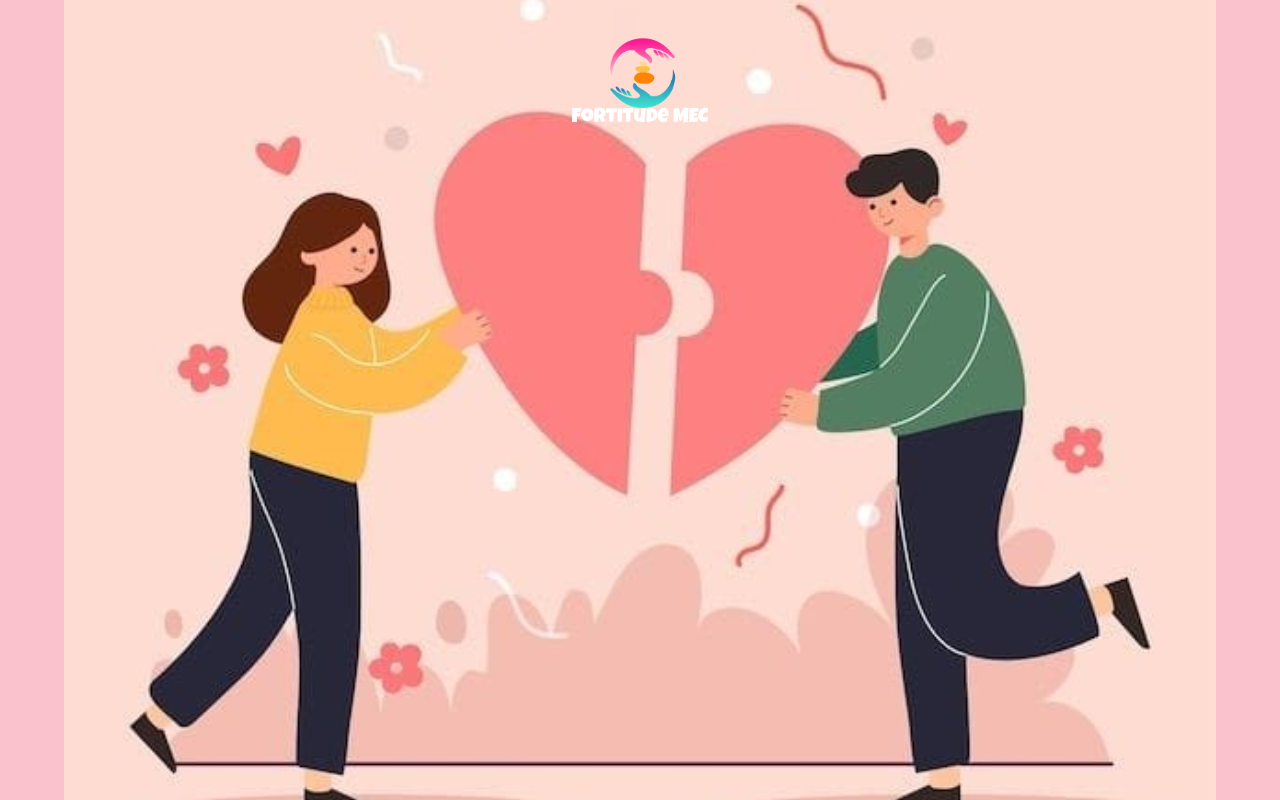
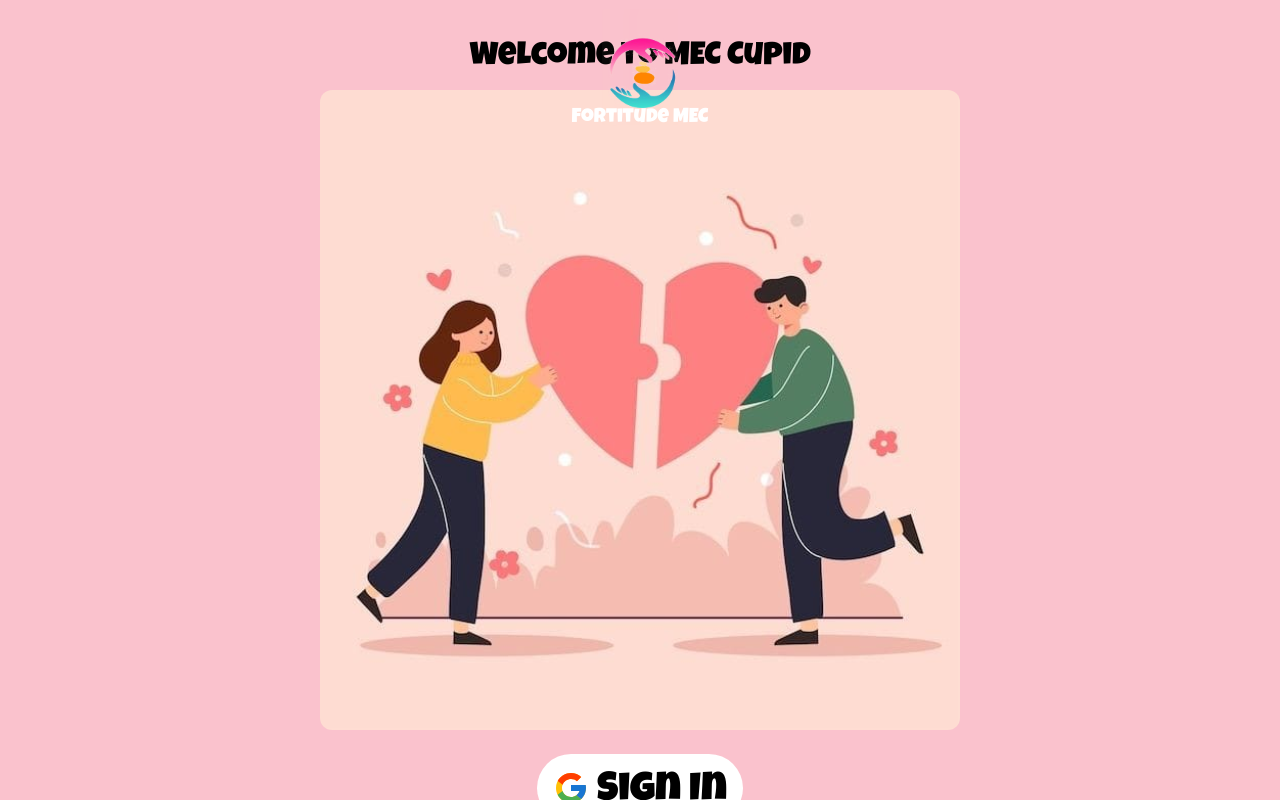
Before and after one commit to RohitAnish1/mec_cupid, a React (Vite) app in the folder registration-client/: page / in a window 1280 px wide. Built offline with nearby package versions, Linux system fonts and the light colour scheme; no server answers.

Commit message:
added ui changes

```diff
--- a/registration-client/src/components/Login.jsx
+++ b/registration-client/src/components/Login.jsx
@@ -33,11 +33,11 @@ export default function Login({ onLogin }) {
   return (
     <div className="relative flex flex-col items-center justify-center h-screen overflow-hidden">
       <div className="absolute -top-10 flex flex-col gap-2 h-20">
-        <img src={Logo} alt="Logo"/>
+        <img src={Logo} alt="Logo" />
         <h4 className="text-xl absolute text-center w-full top-36 text-white font-medium">Fortitude MEC</h4>
       </div>
-      <h1 className="text-[32px] mb-2 pt-4">Welcome to MEC Cupid</h1>
-      <img src={LoginImage} alt="Login Image" className="rounded-xl mb-6 w-[90vw]" />
+      <h1 className="text-[32px] mb-2 pt-4 mt-10">Welcome to MEC Cupid</h1>
+      <img src={LoginImage} alt="Login Image" className="rounded-xl mb-6 w-[80%] xs:w-[60%] sm:w-[50%]" />
       <button
         onClick={handleGoogleLogin}
         className="bg-white rounded-[100px] px-4 py-2 text-[40px] flex items-center gap-2 max-h-[68px]"
--- a/registration-client/src/index.css
+++ b/registration-client/src/index.css
@@ -4,3 +4,6 @@
 @theme {
     --font-luckiest: "Luckiest Guy", cursive;
 }
+@theme {
+    --breakpoint-xs: 29.6875rem; /* 475px */
+}
```
